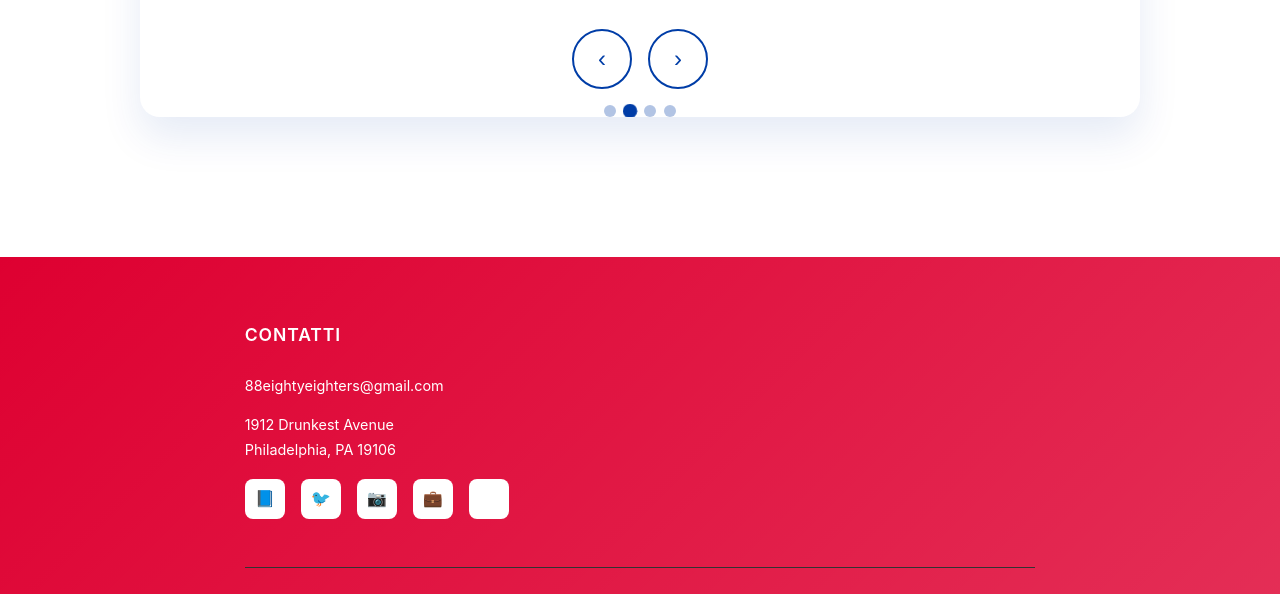
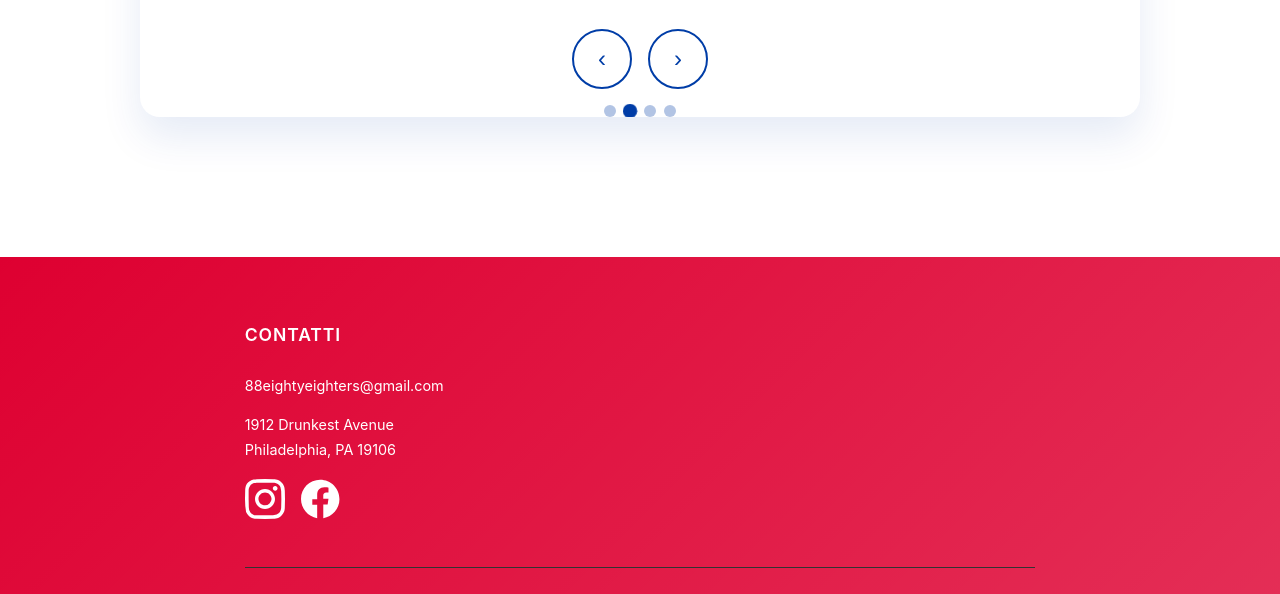
Before and after one commit to fiorelloii/88ers, a plain HTML site: page index.html in a window 1280 px wide. Shown: the part 1343-1937 px from the top of the page. Drawn offline with Linux system fonts and the light colour scheme.

Commit message:
Update index.html

```diff
--- a/index.html
+++ b/index.html
@@ -329,7 +329,6 @@
         .social-icon {
             width: 40px;
             height: 40px;
-            background: white;
             border-radius: 8px;
             display: flex;
             align-items: center;
@@ -592,10 +591,7 @@
                         <li><a href="#">1912 Drunkest Avenue<br>Philadelphia, PA 19106</a></li>
                     </ul>
                     <div class="footer-social">
-                        <a href="#" class="social-icon">📘</a>
-                        <a href="#" class="social-icon">🐦</a>
-                        <a href="#" class="social-icon">📷</a>
-                        <a href="#" class="social-icon">💼</a>
+                        <svg class="social-icon" xmlns="http://www.w3.org/2000/svg" width="22" height="22" viewBox="0 0 22 22" aria-label="Instagram Icon Button"><g fill="currentColor"><path d="M11 0 6.5.1c-1.2.1-2 .2-2.7.5-.7.3-1.4.7-2 1.2A5 5 0 0 0 .5 3.7C.3 4.5.1 5.3.1 6.5L0 11a42.8 42.8 0 0 0 .6 7.2 5 5 0 0 0 1.3 1.9 5 5 0 0 0 1.9 1.3c.7.3 1.5.5 2.7.5l4.5.1 4.5-.1c1.2-.1 2-.2 2.7-.5a5 5 0 0 0 1.9-1.3 5 5 0 0 0 1.3-1.9c.3-.7.5-1.5.5-2.7L22 11l-.1-4.5c-.1-1.2-.2-2-.5-2.7a5 5 0 0 0-1.3-1.9A5 5 0 0 0 18.2.6c-.7-.3-1.5-.5-2.7-.5L11 0zm0 2 4.4.1c1.1 0 1.7.2 2 .4.5.2.9.4 1.3.8s.6.8.8 1.3l.4 2L20 11l-.1 4.4c0 1.1-.2 1.7-.4 2-.2.5-.4.9-.8 1.3s-.8.6-1.3.8l-2 .4-4.4.1H6.6c-1.1 0-1.7-.2-2-.4-.5-.2-.9-.4-1.3-.8s-.6-.8-.8-1.3c-.2-.4-.3-1-.4-2L2 11V6.6c0-1.1.2-1.7.4-2 .2-.6.5-1 .8-1.4l1.3-.8c.4-.2 1-.3 2-.4H11z"></path><path d="M11 14.5c-2 0-3.6-1.6-3.6-3.6C7.4 9 9 7.4 11 7.4S14.6 9 14.6 11a3.7 3.7 0 0 1-3.6 3.5zm0-9C8 5.5 5.5 8 5.5 11S8 16.5 11 16.5s5.5-2.5 5.5-5.5S14 5.5 11 5.5zm6.9-.4c0 .7-.6 1.3-1.3 1.3s-1.3-.6-1.3-1.3c0-.7.6-1.3 1.3-1.3s1.3.6 1.3 1.3"></path></g></svg>
                         <svg class="social-icon" xmlns="http://www.w3.org/2000/svg" width="23" height="22" viewBox="0 0 23 22" aria-label="Facebook Icon Button"><path fill="currentColor" fill-rule="evenodd" d="M22.1 11.0C22.1 4.9 17.1 0 11.0 0S0 4.9 0 11.0C0 16.5 4.0 21.1 9.3 22v-7.7h-2.8v-3.1h2.8V8.6c0-2.7 1.6-4.3 4.1-4.3 1.2 0 2.4.216 2.4.216v2.7H14.6c-1.3 0-1.8.853-1.8 1.7v2.0h3.0l-.49 3.2h-2.5V22c5.2-.83 9.3-5.4 9.3-10.9"></path></svg>
                     </div>
                 </div>
```
